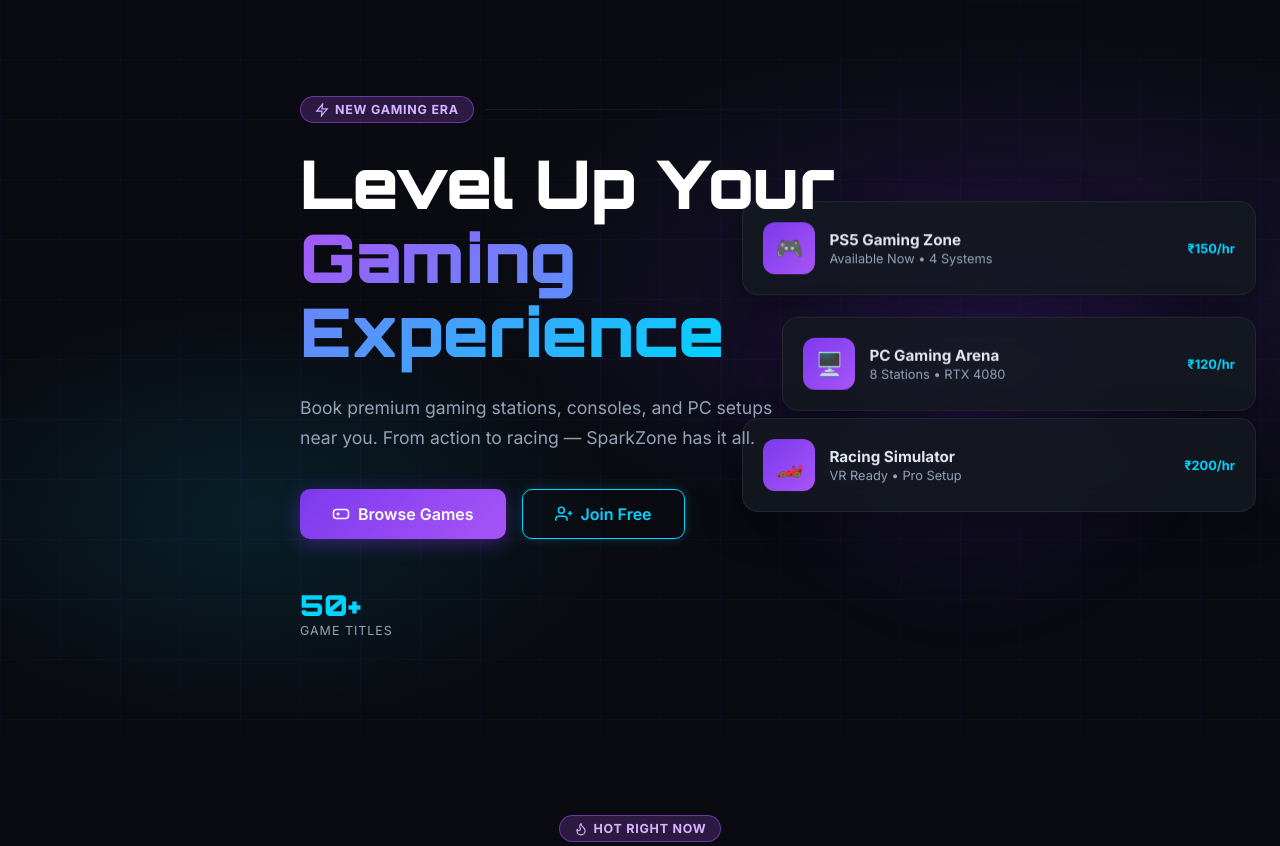
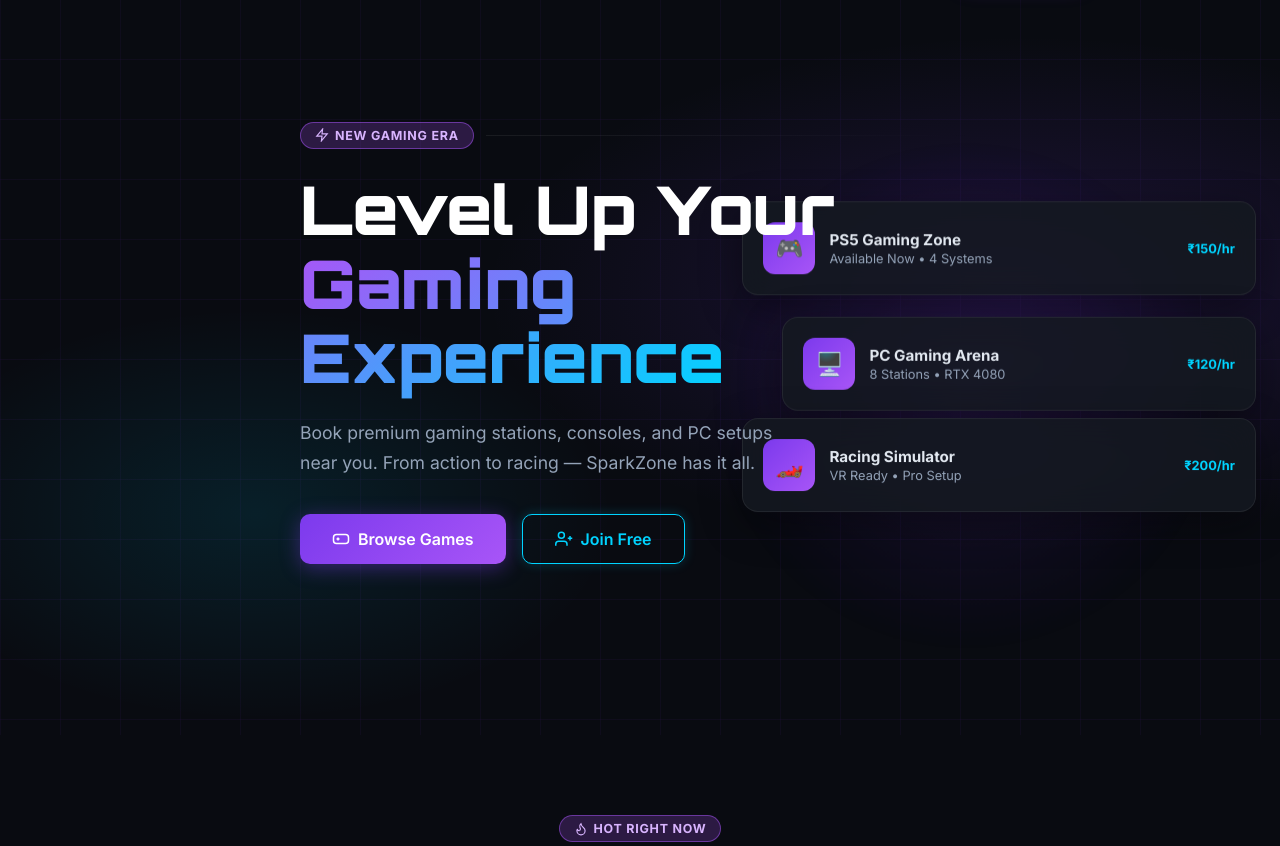
Before and after one commit to vishvam5379/sparkzone, a Django app: page / in a window 1280 px wide. Shown: the part 71-917 px from the top of the page. Run offline with Django 5.2, Linux system fonts and the light colour scheme; data that the repository does not hold is empty.

Commit message:
Remove 50+ Game Titles stat from home page hero section

```diff
--- a/sparkzoneapp/templates/index.html
+++ b/sparkzoneapp/templates/index.html
@@ -171,9 +171,7 @@
           <svg class="svg-ic" viewBox="0 0 24 24" width="18" height="18" fill="none" stroke="currentColor" stroke-width="2"><path d="M16 21v-2a4 4 0 00-4-4H5a4 4 0 00-4 4v2"/><circle cx="8.5" cy="7" r="4"/><line x1="20" y1="8" x2="20" y2="14"/><line x1="17" y1="11" x2="23" y2="11"/></svg> Join Free
         </a>
       </div>
-      <div class="hero-stats">
-        <div class="hero-stat"><div class="num">50+</div><div class="lbl">Game Titles</div></div>
-      </div>
+
     </div>
   </div>
   <div class="hero-visual">
```
